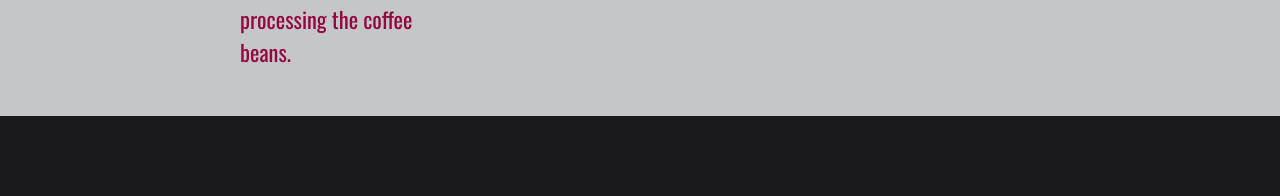
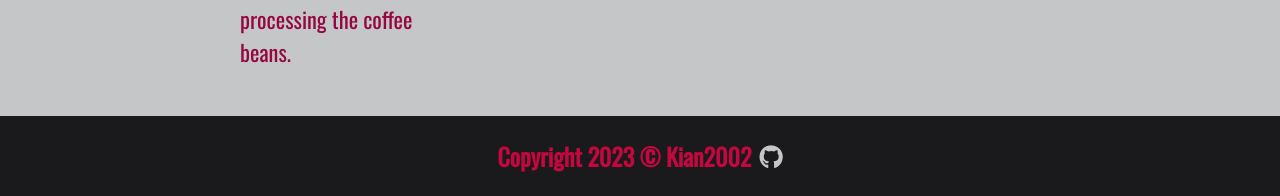
Before and after one commit to Kian2002/odin-coffee, a website built with webpack: page dist/index.html in a window 1280 px wide. Shown: the part 604-800 px from the top of the page. Built offline with nearby package versions, Linux system fonts and the light colour scheme.

Commit message:
Add footer

```diff
--- a/src/index.js
+++ b/src/index.js
@@ -48,13 +48,33 @@ const createMain = () => {
 };
 
 // footer
+const createFooter = () => {
+  const footer = document.createElement("footer");
+  footer.classList.add("footer");
+
+  const heading = document.createElement("h2");
+  const date = new Date().getFullYear();
+  heading.innerText = `Copyright ${date} \u00A9 Kian2002`;
+
+  const linkToGh = document.createElement("a");
+  linkToGh.href = "https://github.com/Kian2002/odin-coffee";
+  linkToGh.target = "_blank";
+  linkToGh.classList.add("fa-brands");
+  linkToGh.classList.add("fa-github");
+  linkToGh.classList.add("fa-xl");
+
+  footer.appendChild(heading);
+  footer.appendChild(linkToGh);
+
+  return footer;
+};
 
 const generateSite = () => {
   const content = document.getElementById("content");
 
   content.appendChild(createHeader());
   content.appendChild(createMain());
-  //   content.appendChild(createFooter());
+  content.appendChild(createFooter());
 
   homeLoader();
 };
```
Also changed, not shown: dist/index.html, dist/styles.css.
